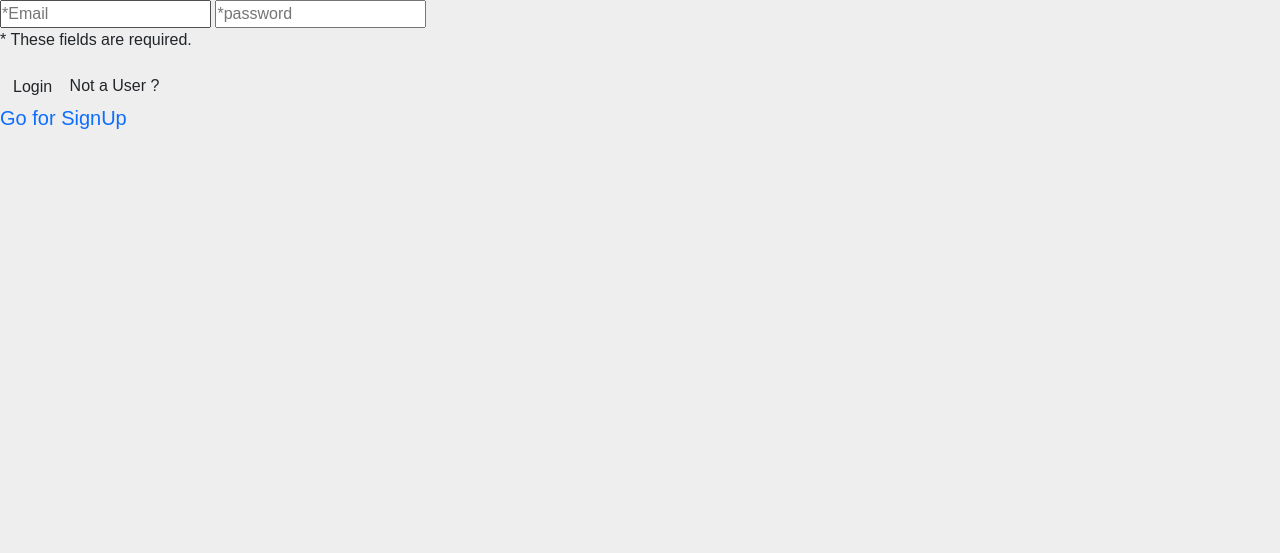
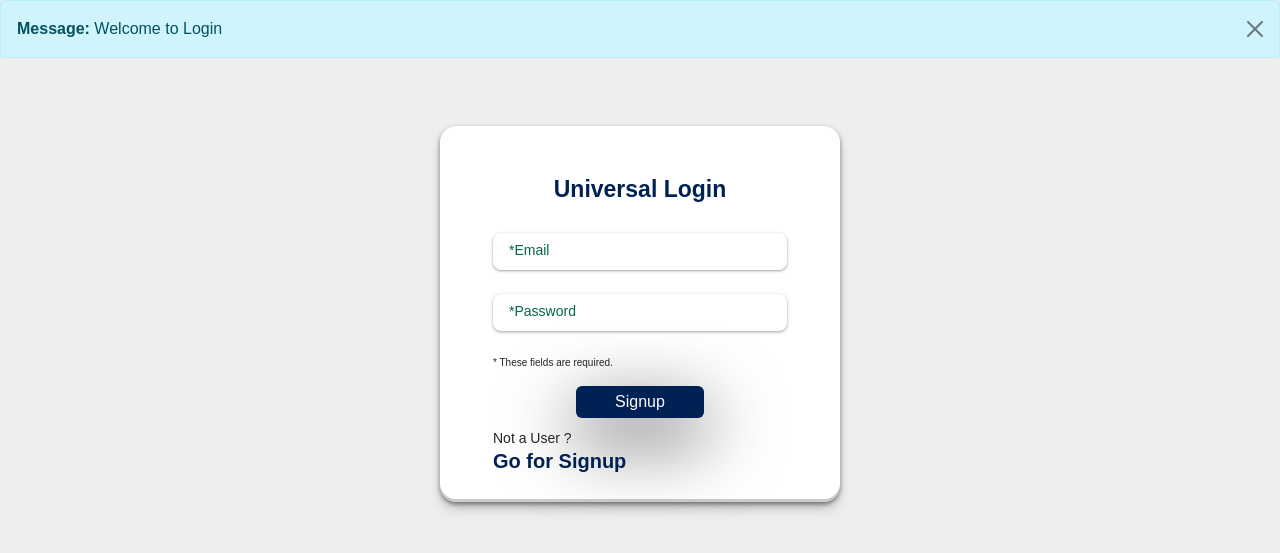
Before and after one commit to ankitpakhale/DjangoQueries, a Django app: page /login/ in a window 1280 px wide. Shown: the top 553 px of the page. Run offline with Django 4.2, Linux system fonts and the light colour scheme; some libraries are stand-ins or nearby versions; some web fonts are replaced.

Commit message:
base added

```diff
--- a/authentication/templates/base.html
+++ b/authentication/templates/base.html
@@ -139,12 +139,12 @@
 </head>
 <body>
 
-        <!-- {% for message in messages %}
+        {% for message in messages %}
         <div class="alert alert-{{ message.tags }} alert-dismissible fade show" role="alert">
             <strong>Message:</strong> {{ message}}
             <button type="button" class="btn-close" data-bs-dismiss="alert" aria-label="Close"></button>
         </div>
-        {% endfor %}  -->
+        {% endfor %}
 
 
     {% block content %}
--- a/authentication/templates/login.html
+++ b/authentication/templates/login.html
@@ -3,30 +3,43 @@
 {% block content %}
 
 
-{% for message in messages %}
+<!-- {% for message in messages %}
 <div class="alert alert-{{ message.tags }} alert-dismissible fade show" role="alert">
     <strong>Message:</strong> {{ message}}
     <button type="button" class="btn-close" data-bs-dismiss="alert" aria-label="Close"></button>
 </div>
-{% endfor %}
+{% endfor %} -->
 
-<form method="POST">
+
+<div class="container">
+    <div class="main">
+        <p class="sign" align="center">Universal Login</p>
+        <form method="POST" class="verticalForm">
             {% csrf_token %}
 
-    <input type="text" name="email" placeholder="*Email" required="required">
+            <input class="form__input" id="email" type="text" name="email" required="required" autocomplete="off"
+                placeholder=" ">
+            <label class="form__label" for="email">*Email</label>
 
-    <input type="password" name="password" placeholder="*password" required="required">
+            <input class="form__input" type="password" id="password" name="password" required="required"
+                autocomplete="off" placeholder=" ">
+            <label class="form__label" for="password">*Password</label>
 
             <p class="required">
                 * These fields are required.
             </p>
-    <input class="btn btn-washla" type="submit" value="Login">
-    <a>Not a User ?<br></a>
+
+            <input class="type-2" type="submit" value="Signup">
+
+            <p class="alreadyUser">Not a User ?</p>
             <h5>
-        <a href="{% url 'SIGNUP' %}">Go for SignUp</a>
+                <a class="redirect" href="{% url 'SIGNUP' %}">Go for Signup</a>
             </h5>
 
         </form>
+    </div>
+
+</div>
 
 <!-- {% if msg %}
 <script>alert('{{msg}}')</script>
--- a/authentication/views.py
+++ b/authentication/views.py
@@ -5,7 +5,7 @@ from .models import *
 # Create your views here.
 
 def signup(request):
-    messages.error(request, 'Welcome to Signup')
+    messages.info(request, 'Welcome to Signup')
     if request.POST:
         Name = request.POST['name']
         Email = request.POST['email']
@@ -22,8 +22,9 @@ def signup(request):
             # elif (len(Password) < 8):
             #     msg = "Password should be greater than 8 characters"
             #     return render(request , 'signup.html',{'msg':msg})
-
-            if (ConfirmPassword == Password) or (Number == 10):
+            if len(Name) < 0 or len(Email) < 0 or len(Number) < 0:
+                messages.error(request, "Please fill the form correctly")
+            elif (ConfirmPassword == Password) or (Number == 10):
                 v = userDetails()
                 v.name = Name
                 v.email = Email
@@ -34,7 +35,7 @@ def signup(request):
                 v.save()
                 messages.success(request, 'Signup Successfully Done')
                 # return render(request , 'login.html')
-                return redirect('LOGIN')
+                # return redirect('LOGIN')
             else:
                 # msg = 'Please Enter Same Password'
                 # return render(request , 'signup.html',{'msg':msg})
@@ -50,6 +51,7 @@ def signup(request):
     return render(request,'signup.html')
 
 def login(request):
+    messages.info(request, 'Welcome to Login')
     if request.POST:
         em = request.POST.get('email')
         pass1 = request.POST.get('password')
```
Also changed, not shown: authentication/templates/signup.html (+8 -8 lines). Lines whose indentation alone changed are shown as unchanged.
